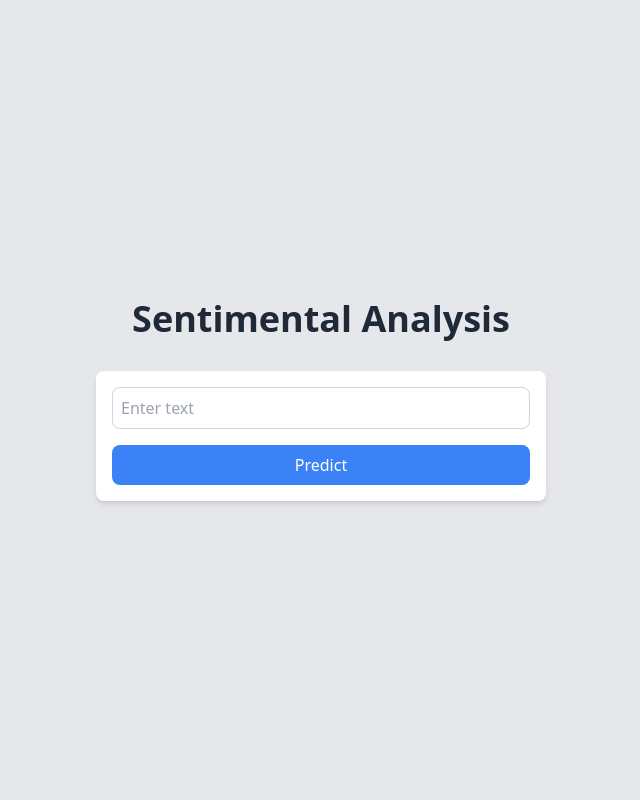
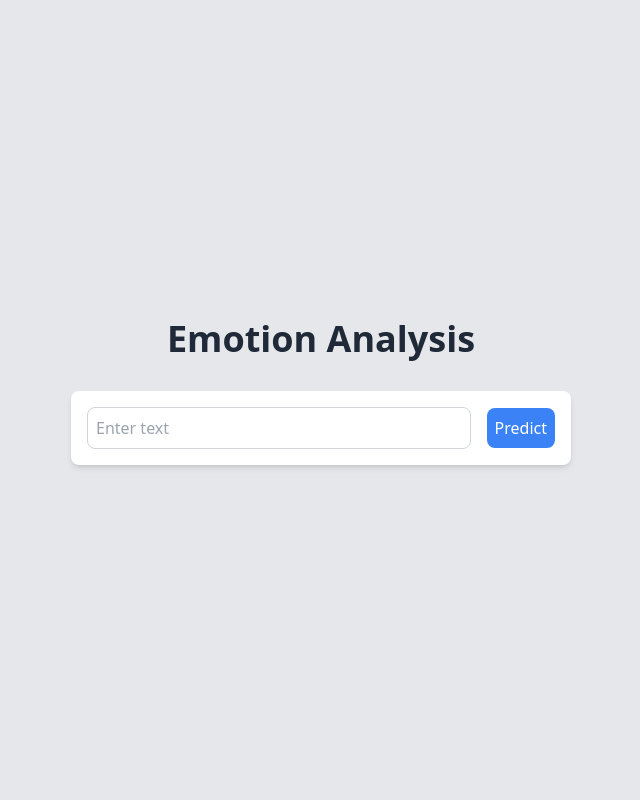
Before and after one commit to Garv2003/Emotion-Anaysis, a Flask app: page / in a window 1280 px wide. Shown: the whole page, without its empty margins (319-959 px from the left). Run offline with Flask 3, Linux system fonts and the light colour scheme; parts of the project's set-up code (start-up, migrations or seed data) failed here and were passed over; some libraries are stand-ins or nearby versions.

Commit message:
COMPELETE PROJECT

```diff
--- a/Web App/app.py
+++ b/Web App/app.py
@@ -1,54 +1,31 @@
-from tensorflow.keras.preprocessing.text import Tokenizer
+import re
+import pickle
+import os
+import tensorflow as tf
+import nltk
+from nltk.tokenize import word_tokenize
+from nltk.corpus import stopwords
+from nltk.stem import SnowballStemmer
+from flask import Flask, render_template, request
+from tensorflow.keras.models import load_model
 import numpy as np
-from tensorflow.keras.models import load_model
-import tensorflow as tf
-from tensorflow.keras.models import Sequential
-from flask import Flask, render_template, request
 
-from nltk.stem import SnowballStemmer
-from nltk.corpus import stopwords
-from nltk.tokenize import word_tokenize
-import re
-import json
-import h5py
-from tensorflow.keras.models import model_from_json
-# import os
-# os.environ['TF_ENABLE_ONEDNN_OPTS'] = '0'
+os.environ['CUDA_VISIBLE_DEVICES'] = ''
 
+nltk.download('punkt')
+nltk.download('stopwords')
 
 app = Flask(__name__)
 
 
-# def load_my_model(model_path):
-#     try:
-#         model = load_model(model_path)
-#         print("Model loaded successfully!")
-#         return model
-#     except OSError as e:
-#         print(f"Error loading model: {e}")
-#         return None
-
-def load_model_without_time_major(h5_path):
-    with h5py.File(h5_path, 'r') as f:
-        model_config = f.attrs.get('model_config')
-        if model_config:
-            model_config = json.loads(model_config.encode('utf-8'))
-            for layer in model_config['config']['layers']:
-                if 'time_major' in layer['config']:
-                    del layer['config']['time_major']
-            model = model_from_json(json.dumps(
-                model_config), custom_objects=custom_objects)
-            model.load_weights(h5_path)
-            return model
-        else:
-            raise ValueError("No model configuration found in .h5 file")
-
-
-custom_objects = {
-    'Sequential': Sequential,
-}
-
-model = load_model_without_time_major('Sentimental_analysis.h5')
+def load_my_model(model_path):
+    try:
+        model = load_model(model_path)
+        print("Model loaded successfully!")
+        return model
+    except OSError as e:
+        print(f"Error loading model: {e}")
+        return None
 
 
 def clean(text):
@@ -90,7 +67,15 @@ def clean_text(text):
     return text
 
 
-# model = load_my_model('Sentimental_analysis.h5')
+model = load_my_model("./model/Emotion_Analysis_Model.keras")
+
+if model is None:
+    print("Model failed to load. Exiting.")
+    exit(1)
+
+with open('./model/Emotion_Analysis_Tokenizer.pkl', 'rb') as tokenizer_file:
+    tokenizer = pickle.load(tokenizer_file)
+
 max_sequence_length = 100
 
 
@@ -101,32 +86,23 @@ def home():
 
 @app.route('/predict', methods=['POST'])
 def predict():
-
     if request.form['user_input'] == '':
         return "<p id='prediction' class='flex items-center justify-center w-96 p-4 mt-4 bg-white shadow-md rounded-lg text-red-800 font-bold'>Please enter a valid input</p>"
 
     try:
         user_input = request.form['user_input']
         user_input = clean_text(user_input)
-        tokenizer = Tokenizer()
         user_sequences = tokenizer.texts_to_sequences([user_input])
         user_padded = tf.keras.preprocessing.sequence.pad_sequences(
             user_sequences, maxlen=max_sequence_length)
-        class_mapping = {
-            0: 'Negative',
-            1: 'Neutral',
-            2: 'Positive'
-        }
         user_predictions = model.predict(user_padded)
-        print(user_predictions)
-        user_pred_classes = np.argmax(user_predictions, axis=1)
-        print(user_pred_classes)
-        print(f'Predicted Class: {class_mapping[user_pred_classes[0]]}')
-        return "<p id='prediction' class='flex items-center justify-center w-96 p-4 mt-4 bg-white shadow-md rounded-lg text-gray-800 font-bold'>" + class_mapping[user_pred_classes[0]].capitalize() + "</p>"
+        class_mapping = {0: 'Fear', 1: 'Anger', 2: 'Joy'}
+        output = class_mapping[np.argmax(user_predictions)]
+        return "<p id='prediction' class='flex items-center justify-center w-96 p-4 mt-4 bg-white shadow-md rounded-lg text-gray-800 font-bold'>" + output + "</p>"
 
     except Exception as e:
-        print(f"Error predicting image: {e}")
-        return "<p id='prediction' class='flex items-center justify-center w-96 p-4 mt-4 bg-white shadow-md rounded-lg text-red-800 font-bold'>Error predicting image please try again</p>"
+        print(f"Error predicting input: {e}")
+        return "<p id='prediction' class='flex items-center justify-center w-96 p-4 mt-4 bg-white shadow-md rounded-lg text-red-800 font-bold'>Error analyzing the input</p>"
 
 
 if __name__ == '__main__':
--- a/Web App/requirements.txt
+++ b/Web App/requirements.txt
@@ -1 +1,4 @@
-keras==2.15.0
+tensorflow==2.17.0
+Flask==2.3.2
+nltk==3.8.1
+waitress==2.1.2
--- a/Web App/static/css/output.css
+++ b/Web App/static/css/output.css
@@ -1,5 +1,5 @@
 /*
-! tailwindcss v3.4.6 | MIT License | https://tailwindcss.com
+! tailwindcss v3.4.7 | MIT License | https://tailwindcss.com
 */
 
 /*
@@ -22,7 +22,7 @@
 
 ::before,
 ::after {
-  --tw-content: '';
+  --tw-content: "";
 }
 
 /*
@@ -44,9 +44,10 @@ html,
   -moz-tab-size: 4;
   /* 3 */
   -o-tab-size: 4;
-     tab-size: 4;
+  tab-size: 4;
   /* 3 */
-  font-family: ui-sans-serif, system-ui, sans-serif, "Apple Color Emoji", "Segoe UI Emoji", "Segoe UI Symbol", "Noto Color Emoji";
+  font-family: ui-sans-serif, system-ui, sans-serif, "Apple Color Emoji",
+    "Segoe UI Emoji", "Segoe UI Symbol", "Noto Color Emoji";
   /* 4 */
   font-feature-settings: normal;
   /* 5 */
@@ -89,7 +90,7 @@ Add the correct text decoration in Chrome, Edge, and Safari.
 
 abbr:where([title]) {
   -webkit-text-decoration: underline dotted;
-          text-decoration: underline dotted;
+  text-decoration: underline dotted;
 }
 
 /*
@@ -135,7 +136,8 @@ code,
 kbd,
 samp,
 pre {
-  font-family: ui-monospace, SFMono-Regular, Menlo, Monaco, Consolas, "Liberation Mono", "Courier New", monospace;
+  font-family: ui-monospace, SFMono-Regular, Menlo, Monaco, Consolas,
+    "Liberation Mono", "Courier New", monospace;
   /* 1 */
   font-feature-settings: normal;
   /* 2 */
@@ -236,9 +238,9 @@ select {
 */
 
 button,
-input:where([type='button']),
-input:where([type='reset']),
-input:where([type='submit']) {
+input:where([type="button"]),
+input:where([type="reset"]),
+input:where([type="submit"]) {
   -webkit-appearance: button;
   /* 1 */
   background-color: transparent;
@@ -285,7 +287,7 @@ Correct the cursor style of increment and decrement buttons in Safari.
 2. Correct the outline style in Safari.
 */
 
-[type='search'] {
+[type="search"] {
   -webkit-appearance: textfield;
   /* 1 */
   outline-offset: -2px;
@@ -378,7 +380,8 @@ textarea {
 2. Set the default placeholder color to the user's configured gray 400 color.
 */
 
-input::-moz-placeholder, textarea::-moz-placeholder {
+input::-moz-placeholder,
+textarea::-moz-placeholder {
   opacity: 1;
   /* 1 */
   color: #9ca3af;
@@ -446,7 +449,9 @@ video {
   display: none;
 }
 
-*, ::before, ::after {
+*,
+::before,
+::after {
   --tw-border-spacing-x: 0;
   --tw-border-spacing-y: 0;
   --tw-translate-x: 0;
@@ -456,19 +461,19 @@ video {
   --tw-skew-y: 0;
   --tw-scale-x: 1;
   --tw-scale-y: 1;
-  --tw-pan-x:  ;
-  --tw-pan-y:  ;
-  --tw-pinch-zoom:  ;
+  --tw-pan-x: ;
+  --tw-pan-y: ;
+  --tw-pinch-zoom: ;
   --tw-scroll-snap-strictness: proximity;
-  --tw-gradient-from-position:  ;
-  --tw-gradient-via-position:  ;
-  --tw-gradient-to-position:  ;
-  --tw-ordinal:  ;
-  --tw-slashed-zero:  ;
-  --tw-numeric-figure:  ;
-  --tw-numeric-spacing:  ;
-  --tw-numeric-fraction:  ;
-  --tw-ring-inset:  ;
+  --tw-gradient-from-position: ;
+  --tw-gradient-via-position: ;
+  --tw-gradient-to-position: ;
+  --tw-ordinal: ;
+  --tw-slashed-zero: ;
+  --tw-numeric-figure: ;
+  --tw-numeric-spacing: ;
+  --tw-numeric-fraction: ;
+  --tw-ring-inset: ;
   --tw-ring-offset-width: 0px;
   --tw-ring-offset-color: #fff;
   --tw-ring-color: rgb(59 130 246 / 0.5);
@@ -476,28 +481,28 @@ video {
   --tw-ring-shadow: 0 0 #0000;
   --tw-shadow: 0 0 #0000;
   --tw-shadow-colored: 0 0 #0000;
-  --tw-blur:  ;
-  --tw-brightness:  ;
-  --tw-contrast:  ;
-  --tw-grayscale:  ;
-  --tw-hue-rotate:  ;
-  --tw-invert:  ;
-  --tw-saturate:  ;
-  --tw-sepia:  ;
-  --tw-drop-shadow:  ;
-  --tw-backdrop-blur:  ;
-  --tw-backdrop-brightness:  ;
-  --tw-backdrop-contrast:  ;
-  --tw-backdrop-grayscale:  ;
-  --tw-backdrop-hue-rotate:  ;
-  --tw-backdrop-invert:  ;
-  --tw-backdrop-opacity:  ;
-  --tw-backdrop-saturate:  ;
-  --tw-backdrop-sepia:  ;
-  --tw-contain-size:  ;
-  --tw-contain-layout:  ;
-  --tw-contain-paint:  ;
-  --tw-contain-style:  ;
+  --tw-blur: ;
+  --tw-brightness: ;
+  --tw-contrast: ;
+  --tw-grayscale: ;
+  --tw-hue-rotate: ;
+  --tw-invert: ;
+  --tw-saturate: ;
+  --tw-sepia: ;
+  --tw-drop-shadow: ;
+  --tw-backdrop-blur: ;
+  --tw-backdrop-brightness: ;
+  --tw-backdrop-contrast: ;
+  --tw-backdrop-grayscale: ;
+  --tw-backdrop-hue-rotate: ;
+  --tw-backdrop-invert: ;
+  --tw-backdrop-opacity: ;
+  --tw-backdrop-saturate: ;
+  --tw-backdrop-sepia: ;
+  --tw-contain-size: ;
+  --tw-contain-layout: ;
+  --tw-contain-paint: ;
+  --tw-contain-style: ;
 }
 
 ::backdrop {
@@ -510,19 +515,19 @@ video {
   --tw-skew-y: 0;
   --tw-scale-x: 1;
   --tw-scale-y: 1;
-  --tw-pan-x:  ;
-  --tw-pan-y:  ;
-  --tw-pinch-zoom:  ;
+  --tw-pan-x: ;
+  --tw-pan-y: ;
+  --tw-pinch-zoom: ;
   --tw-scroll-snap-strictness: proximity;
-  --tw-gradient-from-position:  ;
-  --tw-gradient-via-position:  ;
-  --tw-gradient-to-position:  ;
-  --tw-ordinal:  ;
-  --tw-slashed-zero:  ;
-  --tw-numeric-figure:  ;
-  --tw-numeric-spacing:  ;
-  --tw-numeric-fraction:  ;
-  --tw-ring-inset:  ;
+  --tw-gradient-from-position: ;
+  --tw-gradient-via-position: ;
+  --tw-gradient-to-position: ;
+  --tw-ordinal: ;
+  --tw-slashed-zero: ;
+  --tw-numeric-figure: ;
+  --tw-numeric-spacing: ;
+  --tw-numeric-fraction: ;
+  --tw-ring-inset: ;
   --tw-ring-offset-width: 0px;
   --tw-ring-offset-color: #fff;
   --tw-ring-color: rgb(59 130 246 / 0.5);
@@ -530,28 +535,28 @@ video {
   --tw-ring-shadow: 0 0 #0000;
   --tw-shadow: 0 0 #0000;
   --tw-shadow-colored: 0 0 #0000;
-  --tw-blur:  ;
-  --tw-brightness:  ;
-  --tw-contrast:  ;
-  --tw-grayscale:  ;
-  --tw-hue-rotate:  ;
-  --tw-invert:  ;
-  --tw-saturate:  ;
-  --tw-sepia:  ;
-  --tw-drop-shadow:  ;
-  --tw-backdrop-blur:  ;
-  --tw-backdrop-brightness:  ;
-  --tw-backdrop-contrast:  ;
-  --tw-backdrop-grayscale:  ;
-  --tw-backdrop-hue-rotate:  ;
-  --tw-backdrop-invert:  ;
-  --tw-backdrop-opacity:  ;
-  --tw-backdrop-saturate:  ;
-  --tw-backdrop-sepia:  ;
-  --tw-contain-size:  ;
-  --tw-contain-layout:  ;
-  --tw-contain-paint:  ;
-  --tw-contain-style:  ;
+  --tw-blur: ;
+  --tw-brightness: ;
+  --tw-contrast: ;
+  --tw-grayscale: ;
+  --tw-hue-rotate: ;
+  --tw-invert: ;
+  --tw-saturate: ;
+  --tw-sepia: ;
+  --tw-drop-shadow: ;
+  --tw-backdrop-blur: ;
+  --tw-backdrop-brightness: ;
+  --tw-backdrop-contrast: ;
+  --tw-backdrop-grayscale: ;
+  --tw-backdrop-hue-rotate: ;
+  --tw-backdrop-invert: ;
+  --tw-backdrop-opacity: ;
+  --tw-backdrop-saturate: ;
+  --tw-backdrop-sepia: ;
+  --tw-contain-size: ;
+  --tw-contain-layout: ;
+  --tw-contain-paint: ;
+  --tw-contain-style: ;
 }
 
 .static {
@@ -560,6 +565,10 @@ video {
 
 .mb-8 {
   margin-bottom: 2rem;
+}
+
+.mt-4 {
+  margin-top: 1rem;
 }
 
 .flex {
@@ -576,6 +585,14 @@ video {
 
 .w-full {
   width: 100%;
+}
+
+.w-\[200px\] {
+  width: 200px;
+}
+
+.w-\[500px\] {
+  width: 500px;
 }
 
 .flex-col {
@@ -655,6 +672,8 @@ video {
 
 .shadow-md {
   --tw-shadow: 0 4px 6px -1px rgb(0 0 0 / 0.1), 0 2px 4px -2px rgb(0 0 0 / 0.1);
-  --tw-shadow-colored: 0 4px 6px -1px var(--tw-shadow-color), 0 2px 4px -2px var(--tw-shadow-color);
-  box-shadow: var(--tw-ring-offset-shadow, 0 0 #0000), var(--tw-ring-shadow, 0 0 #0000), var(--tw-shadow);
+  --tw-shadow-colored: 0 4px 6px -1px var(--tw-shadow-color),
+    0 2px 4px -2px var(--tw-shadow-color);
+  box-shadow: var(--tw-ring-offset-shadow, 0 0 #0000),
+    var(--tw-ring-shadow, 0 0 #0000), var(--tw-shadow);
 }
--- a/Web App/templates/index.html
+++ b/Web App/templates/index.html
@@ -2,10 +2,10 @@
 <html>
 
 <head>
-    <title>Sentimental Analysis</title>
+    <title>Emotion Analysis</title>
     <link href="{{url_for('static',filename='css/output.css')}}" rel="stylesheet">
-    <script src="https://unpkg.com/htmx.org@1.9.12"
-        integrity="sha384-ujb1lZYygJmzgSwoxRggbCHcjc0rB2XoQrxeTUQyRjrOnlCoYta87iKBWq3EsdM2"
+    <script src="https://unpkg.com/htmx.org@2.0.1"
+        integrity="sha384-QWGpdj554B4ETpJJC9z+ZHJcA/i59TyjxEPXiiUgN2WmTyV5OEZWCD6gQhgkdpB/"
         crossorigin="anonymous"></script>
     <script src="https://cdn.jsdelivr.net/npm/alpinejs/dist/cdn.min.js"></script>
 </head>
@@ -13,14 +13,16 @@
 <body x-data="{image: null, prediction: null}">
     <div class="flex flex-col items-center justify-center h-screen bg-gray-200">
         <h1 class="text-4xl font-bold text-center text-gray-800 mb-8">
-            Sentimental Analysis
+            Emotion Analysis
         </h1>
-        <form method="POST" enctype="multipart/form-data" hx-post="/predict" hx-swap="afterend"
-            class="flex flex-col items-center justify-center gap-4 w-[450px] p-4 bg-white shadow-md rounded-lg">
+        <form method="POST" enctype="multipart/form-data" hx-post="/predict" hx-target="#result"
+            class="flex items-center justify-center gap-4 w-[500px] p-4 bg-white shadow-md rounded-lg">
             <input type="text" name="user_input" placeholder="Enter text"
                 class="w-full p-2 border border-gray-300 rounded-lg">
-            <input type="submit" value="Predict" class="w-full p-2 bg-blue-500 text-white rounded-lg">
+            <input type="submit" value="Predict" class="p-2 bg-blue-500 text-white rounded-lg">
         </form>
+        <div class="mt-4" id="result">
+        </div>
     </div>
     </div>
 </body>
```
Also changed, not shown: 5 other files.
